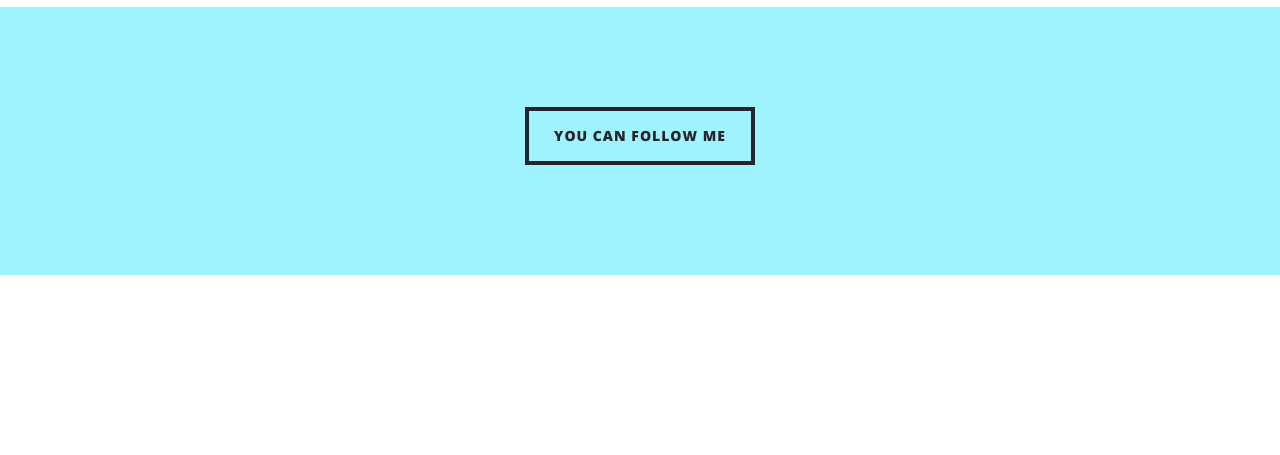
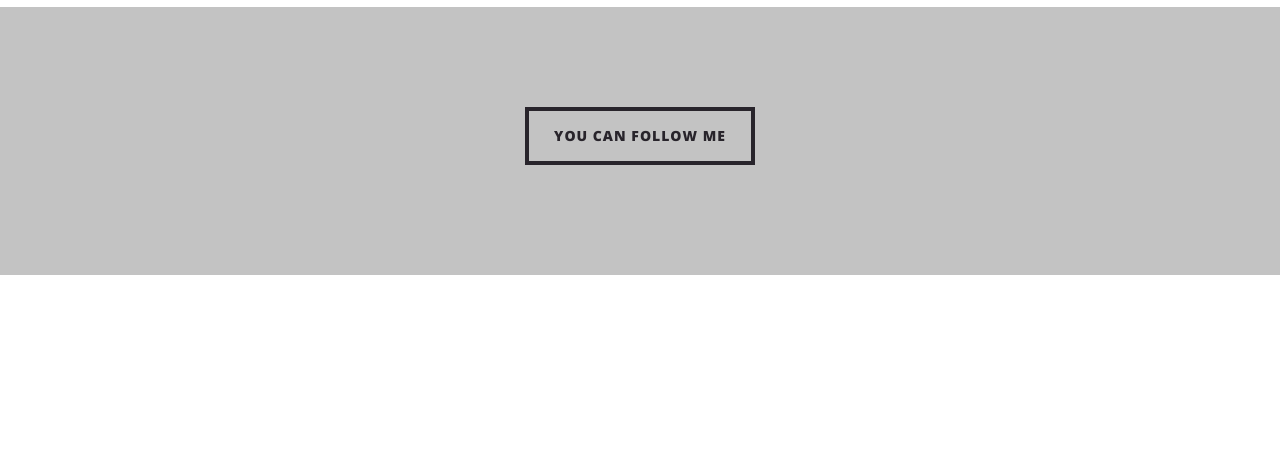
Before and after one commit to laurenhaldeman/laurenhaldeman.github.io, a Jekyll site: the page built from index.html, in a window 1280 px wide. Shown: the part 531-986 px from the top of the page. Built offline with Jekyll 4.4.1, drawn with Linux system fonts in a browser that asks for light colours; nearby versions of some CDN libraries; some web fonts are replaced; comment, search, counter and statistics services are not loaded; grey boxes are pictures that could not be loaded.

Commit message:
Update index.html

```diff
--- a/index.html
+++ b/index.html
@@ -8,7 +8,7 @@ description: ""
 	<div>
 
 {% include instagram.html %}
-	<section class="bar" class="textcenter" style="background: #9EF3FF;">
+	<section class="bar" class="textcenter" style="background: rgb(195, 195, 195);">
 		<a href="https://www.instagram.com/laurenhaldeman/"><button class="btn btn-default">You Can Follow Me</button></a>
 	</section>
 </section>
```
